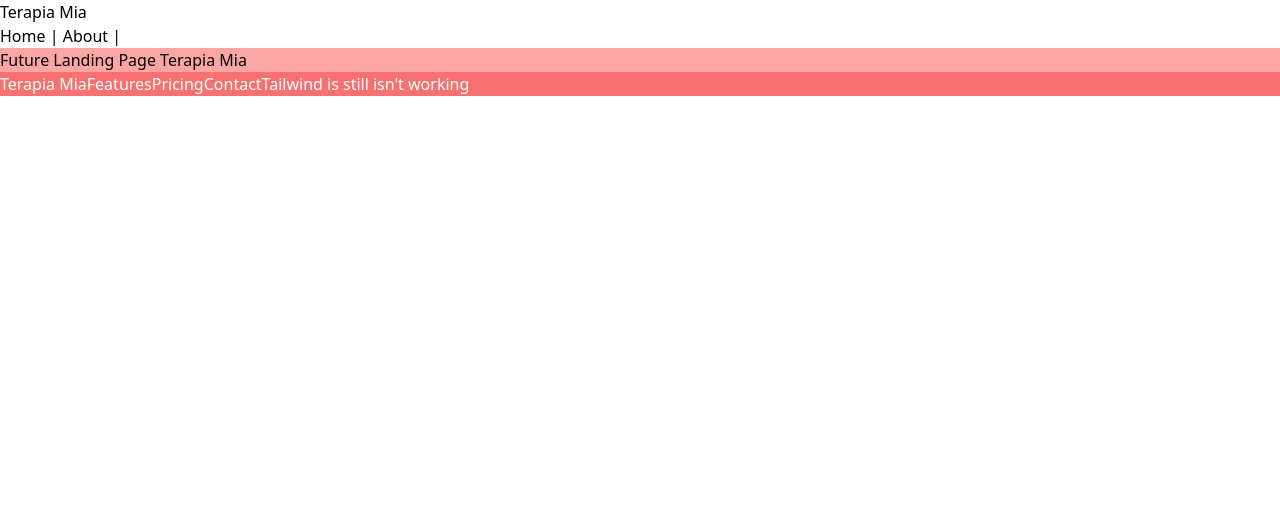
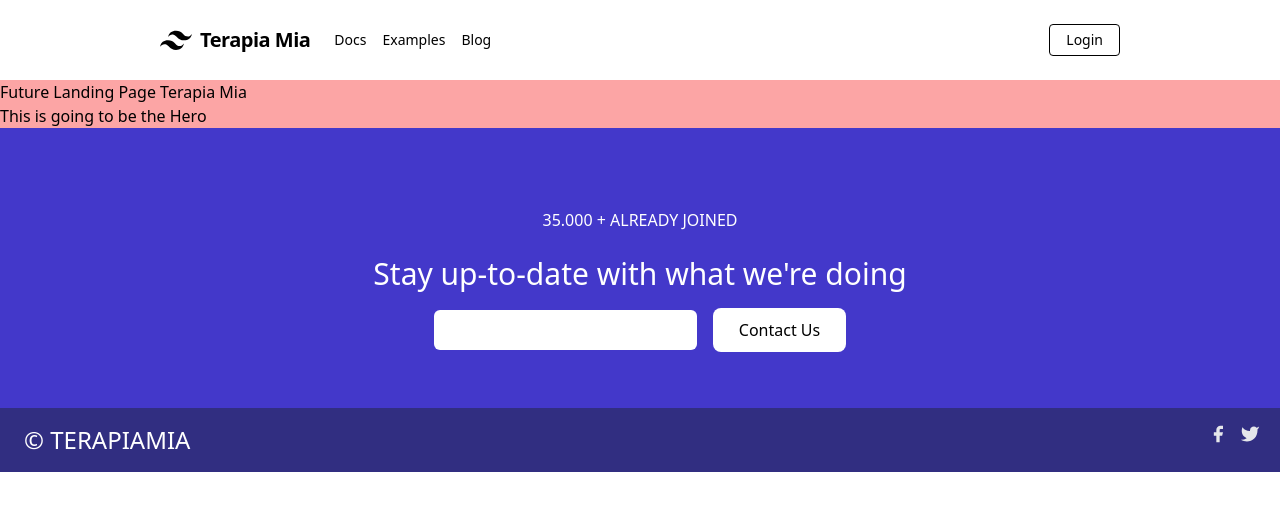
Before and after one commit to joelmatiasduran/landing-tmia, a Next.js app: page / in a window 1280 px wide. Shown: the top 510 px of the page. Built offline with nearby package versions, Linux system fonts and the light colour scheme.

Commit message:
Skeleton

```diff
--- a/components/Footer.tsx
+++ b/components/Footer.tsx
@@ -5,15 +5,60 @@ import React from "react";
 const Footer: React.FC = () => {
   return (
     <>
-      <footer>
-        <div className="flex flex-row bg-red-400 text-white">
-          <h2>Terapia Mia</h2>
-          <h2>Features</h2>
-          <h2>Pricing</h2>
-          <h2>Contact</h2>
-          <h2>Tailwind is still isn't working</h2>
-        </div>
-      </footer>
+      <div className="mb-16">
+        <footer className="text-white body-font bg-indigo-700">
+          <div className="container px-5 py-14 mx-auto flex md:items-center lg:items-center md:flex-col md:flex-nowrap flex-wrap flex-col">
+            <h3 className="py-6">35.000 + ALREADY JOINED</h3>
+            <h3 className="text-3xl">Stay up-to-date with what we're doing</h3>
+            <div className="flex flex-row items-center justify-center pt-4">
+              <input className="py-2 px-4 rounded-md text-black" />
+              <button className="ml-4 px-6 py-2 text-black hover:text-red-400 bg-white border-2 border-transparent hover:border-red-400 rounded-lg duration-300">
+                Contact Us
+              </button>
+            </div>
+          </div>
+          <div className="bg-indigo-900">
+            <div className="container mx-auto py-4 px-5 flex flex-wrap flex-col sm:flex-row">
+              <p className="text-white text-sm text-center sm:text-left">
+                <a
+                  href="https://twitter.com/knyttneve"
+                  rel="noopener noreferrer"
+                  className="text-2xl text-white ml-1"
+                  target="_blank"
+                >
+                  © TERAPIAMIA
+                </a>
+              </p>
+              <span className="inline-flex sm:ml-auto sm:mt-0 mt-2 justify-center sm:justify-start">
+                <a className="text-2xl text-gray-200">
+                  <svg
+                    fill="currentColor"
+                    stroke-linecap="round"
+                    stroke-linejoin="round"
+                    stroke-width="2"
+                    className="w-5 h-5"
+                    viewBox="0 0 24 24"
+                  >
+                    <path d="M18 2h-3a5 5 0 00-5 5v3H7v4h3v8h4v-8h3l1-4h-4V7a1 1 0 011-1h3z"></path>
+                  </svg>
+                </a>
+                <a className="ml-3 text-2xl text-gray-200">
+                  <svg
+                    fill="currentColor"
+                    stroke-linecap="round"
+                    stroke-linejoin="round"
+                    stroke-width="2"
+                    className="w-5 h-5"
+                    viewBox="0 0 24 24"
+                  >
+                    <path d="M23 3a10.9 10.9 0 01-3.14 1.53 4.48 4.48 0 00-7.86 3v1A10.66 10.66 0 013 4s-4 9 5 13a11.64 11.64 0 01-7 2c9 5 20 0 20-11.5a4.5 4.5 0 00-.08-.83A7.72 7.72 0 0023 3z"></path>
+                  </svg>
+                </a>
+              </span>
+            </div>
+          </div>
+        </footer>
+      </div>
     </>
   );
 };
--- /dev/null
+++ b/components/Hero.tsx
@@ -0,0 +1,14 @@
+import React from "react";
+
+// interface HeroProps {
+
+// }
+
+const Hero: React.FC = ({}) => {
+  return (
+    <>
+      <div>This is going to be the Hero</div>
+    </>
+  );
+};
+export default Hero;
--- a/components/Layout.tsx
+++ b/components/Layout.tsx
@@ -10,7 +10,7 @@ type Props = {
 };
 
 const Layout = ({ children, title = "Terapia Mia" }: Props) => (
-  <div>
+  <div className="">
     <Head>
       <title>{title}</title>
       <meta charSet="utf-8" />
--- a/components/Navbar.tsx
+++ b/components/Navbar.tsx
@@ -8,16 +8,63 @@ import React from "react";
 const Navbar: React.FC = () => {
   return (
     <>
-      <nav>
-        <p>Terapia Mia</p>{" "}
-        <Link href="/">
-          <a>Home</a>
-        </Link>{" "}
-        |{" "}
-        <Link href="/about">
-          <a>About</a>
-        </Link>{" "}
-        |{" "}
+      <nav className="flex items-center justify-between flex-wrap p-6 px-40">
+        <div className="flex items-center flex-shrink-0 text-black mr-6">
+          <svg
+            className="fill-current h-8 w-8 mr-2"
+            width="54"
+            height="54"
+            viewBox="0 0 54 54"
+            xmlns="http://www.w3.org/2000/svg"
+          >
+            <path d="M13.5 22.1c1.8-7.2 6.3-10.8 13.5-10.8 10.8 0 12.15 8.1 17.55 9.45 3.6.9 6.75-.45 9.45-4.05-1.8 7.2-6.3 10.8-13.5 10.8-10.8 0-12.15-8.1-17.55-9.45-3.6-.9-6.75.45-9.45 4.05zM0 38.3c1.8-7.2 6.3-10.8 13.5-10.8 10.8 0 12.15 8.1 17.55 9.45 3.6.9 6.75-.45 9.45-4.05-1.8 7.2-6.3 10.8-13.5 10.8-10.8 0-12.15-8.1-17.55-9.45-3.6-.9-6.75.45-9.45 4.05z" />
+          </svg>
+          <span className="font-semibold text-xl tracking-tight">
+            Terapia Mia
+          </span>
+        </div>
+        <div className="block lg:hidden">
+          <button className="flex items-center px-3 py-2 border rounded text-black border-teal-400 hover:text-white hover:border-white">
+            <svg
+              className="fill-current h-3 w-3"
+              viewBox="0 0 20 20"
+              xmlns="http://www.w3.org/2000/svg"
+            >
+              <title>Menu</title>
+              <path d="M0 3h20v2H0V3zm0 6h20v2H0V9zm0 6h20v2H0v-2z" />
+            </svg>
+          </button>
+        </div>
+        <div className="w-full block flex-grow lg:flex lg:items-center lg:w-auto">
+          <div className="text-sm lg:flex-grow">
+            <a
+              href="#responsive-header"
+              className="block mt-4 lg:inline-block lg:mt-0 text-black hover:text-white mr-4"
+            >
+              Docs
+            </a>
+            <a
+              href="#responsive-header"
+              className="block mt-4 lg:inline-block lg:mt-0 text-black hover:text-white mr-4"
+            >
+              Examples
+            </a>
+            <a
+              href="#responsive-header"
+              className="block mt-4 lg:inline-block lg:mt-0 text-black hover:text-white"
+            >
+              Blog
+            </a>
+          </div>
+          <div>
+            <a
+              href="#"
+              className="inline-block text-sm px-4 py-2 leading-none border rounded text-black border-black hover:border-red-400 hover:text-red-400 hover:bg-white mt-4 lg:mt-0 duration-300"
+            >
+              Login
+            </a>
+          </div>
+        </div>
       </nav>
     </>
   );
--- a/pages/index.tsx
+++ b/pages/index.tsx
@@ -1,10 +1,12 @@
 import Link from "next/link";
+import Hero from "../components/Hero";
 import Layout from "../components/Layout";
 
 const IndexPage = () => (
   <Layout title="Home | Terapia Mia">
     <div className="bg-red-300">
       <h1>Future Landing Page Terapia Mia</h1>
+      <Hero />
     </div>
   </Layout>
 );
--- a/tailwind.config.js
+++ b/tailwind.config.js
@@ -5,7 +5,7 @@ module.exports = {
     "./components/**/*.{js,ts,jsx,tsx}",
   ],
   // purge: ["./components/**/*.tsx", "./pages/**/*.tsx", "./public/**/*.html"], //add this line
-  darkMode: false, // or 'media' or 'class'
+  // darkMode: false, // or 'media' or 'class'
   theme: {
     extend: {},
   },
```
